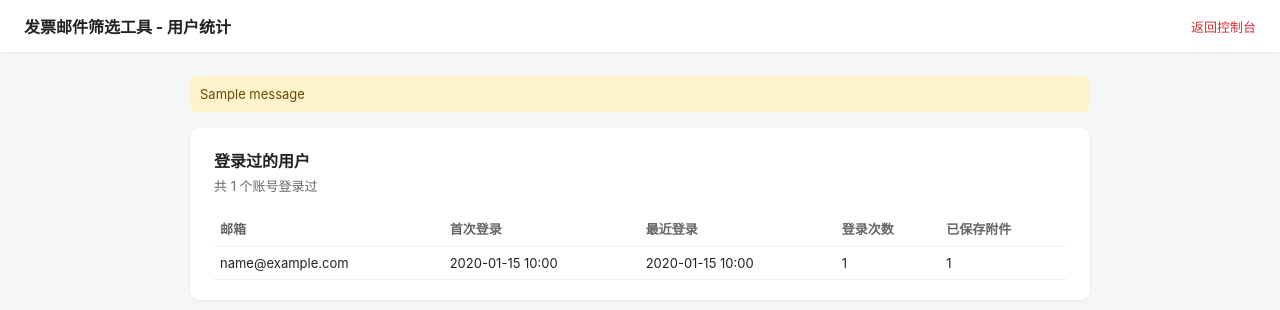
After one commit to leilachandev-art/MailFilterTool, a Flask app: page /admin/users in a window 1280 px wide. The commit adds this page. Shown: the top 310 px of the page. Run offline with Flask 3, Linux system fonts and the light colour scheme; the visitor is signed in with stand-in values (Sample User, id 1); tables that the repository leaves empty hold one stand-in row (values such as "Sample post"); one stand-in notice (Sample message) is shown.

Commit message:
update users info

```diff
--- a/app.py
+++ b/app.py
@@ -266,6 +266,8 @@ def register_routes(app):
         user.zoho_accounts_server = accounts_server
         user.zoho_api_domain = api_domain
         user.zoho_account_id = account_id
+        user.last_login_at = datetime.utcnow()
+        user.login_count = (user.login_count or 0) + 1
         db.session.commit()
 
         session["user_id"] = user.id
@@ -346,6 +348,36 @@ def register_routes(app):
             page=page,
             total_pages=total_pages,
             total_emails=total_emails,
+        )
+
+    @app.route("/admin/users")
+    def admin_users():
+        """查有多少人在用这个网站：每个 Zoho 登录过的账号，首次/最近登录时间、登录次数、
+        保存过多少个附件。只有管理员（第一个登录的人，或者 ADMIN_EMAILS 里指定的邮箱）能看，
+        因为这里面有其他同事的邮箱地址，不能对所有登录用户公开。"""
+        user = current_user()
+        if not user:
+            return redirect(url_for("index"))
+        if not is_admin_user(user):
+            flash("这个页面只有管理员能看。")
+            return redirect(url_for("dashboard"))
+
+        rows = (
+            db.session.query(
+                User,
+                func.count(ManifestEntry.id).label("saved_count"),
+            )
+            .outerjoin(ManifestEntry, ManifestEntry.user_id == User.id)
+            .group_by(User.id)
+            .order_by(User.created_at.asc())
+            .all()
+        )
+
+        return render_template(
+            "admin_users.html",
+            user=user,
+            rows=rows,
+            total_users=len(rows),
         )
 
     @app.route("/manifest")
--- a/models.py
+++ b/models.py
@@ -52,6 +52,10 @@ class User(db.Model):
 
     created_at = db.Column(db.DateTime, default=datetime.utcnow)
 
+    # ---- 访问统计：谁在用这个网站，用来在 /admin/users 里查 ----
+    last_login_at = db.Column(db.DateTime, nullable=True)
+    login_count = db.Column(db.Integer, default=0)
+
     def onedrive_connected(self):
         return bool(self.ms_refresh_token)
 
--- /dev/null
+++ b/templates/admin_users.html
@@ -0,0 +1,59 @@
+<!DOCTYPE html>
+<html lang="zh">
+<head>
+  <meta charset="UTF-8">
+  <title>发票邮件筛选工具 - 用户统计</title>
+  <meta name="viewport" content="width=device-width, initial-scale=1">
+  <style>
+    body { font-family: -apple-system, "Microsoft YaHei", sans-serif; background: #f5f6f8; margin: 0; color: #222; }
+    header { background: #fff; padding: 14px 24px; display: flex; justify-content: space-between; align-items: center; box-shadow: 0 1px 4px rgba(0,0,0,0.06); }
+    header .title { font-weight: 700; }
+    header a { color: #d6323c; text-decoration: none; font-size: 13px; margin-left: 14px; }
+    .wrap { max-width: 900px; margin: 24px auto; padding: 0 16px; }
+    .card { background: #fff; border-radius: 10px; padding: 20px 24px; box-shadow: 0 1px 4px rgba(0,0,0,0.06); }
+    .card h2 { font-size: 16px; margin: 0 0 4px; }
+    .summary { color: #666; font-size: 13px; margin-bottom: 16px; }
+    table { width: 100%; border-collapse: collapse; font-size: 13px; }
+    th, td { text-align: left; padding: 8px 6px; border-bottom: 1px solid #eee; }
+    th { color: #666; font-weight: 600; }
+    .flash { background: #fff3cd; color: #664d03; padding: 10px; border-radius: 6px; margin-bottom: 16px; font-size: 13px; }
+  </style>
+</head>
+<body>
+  <header>
+    <div class="title">发票邮件筛选工具 - 用户统计</div>
+    <div><a href="{{ url_for('dashboard') }}">返回控制台</a></div>
+  </header>
+
+  <div class="wrap">
+    {% with messages = get_flashed_messages() %}
+      {% if messages %}
+        {% for m in messages %}<div class="flash">{{ m }}</div>{% endfor %}
+      {% endif %}
+    {% endwith %}
+
+    <div class="card">
+      <h2>登录过的用户</h2>
+      <div class="summary">共 {{ total_users }} 个账号登录过</div>
+      <table>
+        <thead>
+          <tr><th>邮箱</th><th>首次登录</th><th>最近登录</th><th>登录次数</th><th>已保存附件</th></tr>
+        </thead>
+        <tbody>
+          {% for u, saved_count in rows %}
+          <tr>
+            <td>{{ u.zoho_email }}</td>
+            <td style="white-space:nowrap;">{{ u.created_at.strftime('%Y-%m-%d %H:%M') if u.created_at else '-' }}</td>
+            <td style="white-space:nowrap;">{{ u.last_login_at.strftime('%Y-%m-%d %H:%M') if u.last_login_at else '-' }}</td>
+            <td>{{ u.login_count or 0 }}</td>
+            <td>{{ saved_count }}</td>
+          </tr>
+          {% else %}
+          <tr><td colspan="5" style="color:#999;">还没有人登录过</td></tr>
+          {% endfor %}
+        </tbody>
+      </table>
+    </div>
+  </div>
+</body>
+</html>
--- a/templates/dashboard.html
+++ b/templates/dashboard.html
@@ -53,7 +53,7 @@
   <div id="toast"></div>
   <header>
     <div class="title">发票邮件筛选工具</div>
-    <div class="who">{{ user.zoho_email }} · <a href="{{ url_for('logout') }}">退出登录</a></div>
+    <div class="who">{{ user.zoho_email }} · {% if is_admin %}<a href="{{ url_for('admin_users') }}">用户统计</a> · {% endif %}<a href="{{ url_for('logout') }}">退出登录</a></div>
   </header>
 
   <div class="wrap">
```
